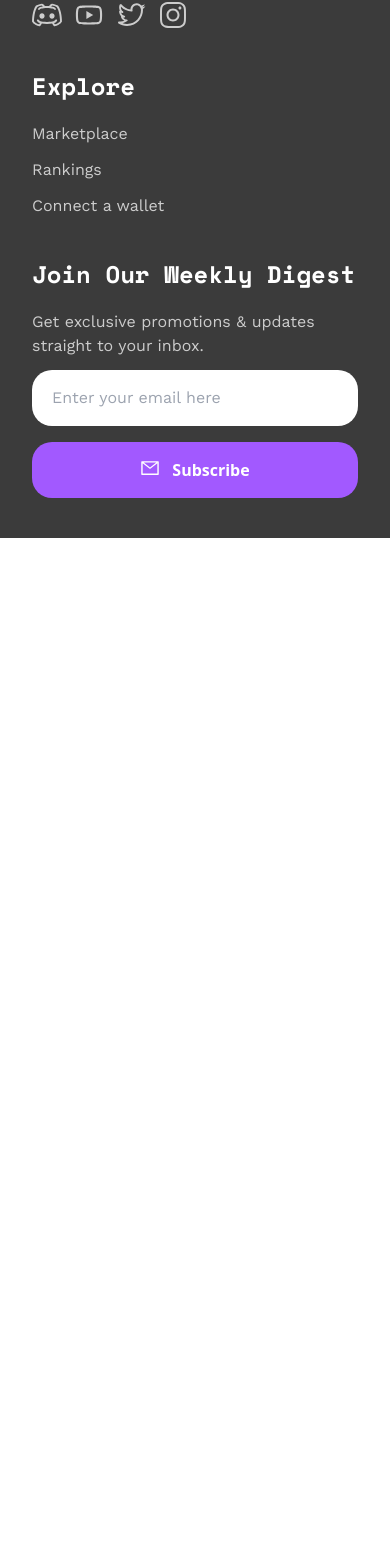
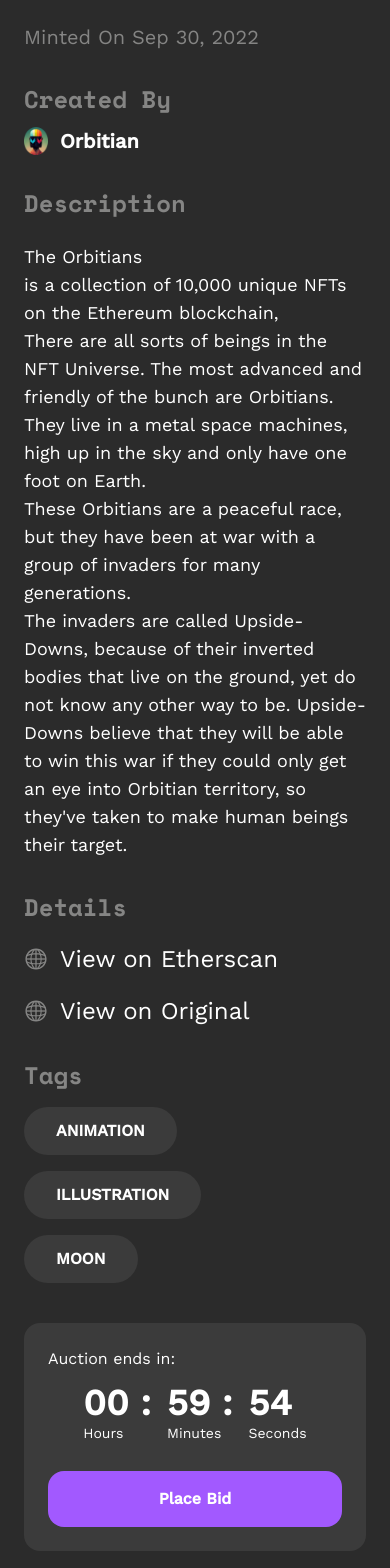
Before and after one commit to Judge-Paul/nft-marketplace, a React (Vite) app: page /nft in a window 390 px wide. Shown: the part 337-1905 px from the top of the page. Before the commit the page ends 875 px from the top, so only its background shows below. Built offline with nearby package versions, Linux system fonts and the light colour scheme.

Commit message:
feat: create artist page

```diff
--- a/src/App.jsx
+++ b/src/App.jsx
@@ -9,6 +9,7 @@ import ConnectPage from "./pages/ConnectPage";
 import RegisterPage from "./pages/RegisterPage";
 import RankingsPage from "./pages/RankingsPage";
 import ArtistPage from "./pages/ArtistPage";
+import NftPage from "./pages/NftPage";
 
 export default function App() {
   function ScrollToTop() {
@@ -33,6 +34,7 @@ export default function App() {
             <Route path="/connect" element={<ConnectPage />} />
             <Route path="/register" element={<RegisterPage />} />
             <Route path="/artist" element={<ArtistPage />} />
+            <Route path="/nft" element={<NftPage />} />
           </Routes>
         <Footer />
       </BrowserRouter>
--- a/src/components/Highlighted.jsx
+++ b/src/components/Highlighted.jsx
@@ -26,7 +26,7 @@ export default function Highlighted() {
                         </motion.button>
                     </div>
                     <div className="mt-7 md:mt-auto order-1 md:order-2">
-                        <Timer />
+                        <Timer hour={24} />
                     </div>
                 </div>
             </div>
--- a/src/components/Timer.jsx
+++ b/src/components/Timer.jsx
@@ -1,8 +1,9 @@
 import React, { useState, useEffect } from "react";
+import { motion } from "framer-motion";
 
-function Timer() {
+function Timer({ bidButton, hour }) {
   const [timeLeft, setTimeLeft] = useState({
-    hours: 24,
+    hours: hour,
     minutes: 0,
     seconds: 0,
   });
@@ -39,9 +40,9 @@ function Timer() {
   }, [timeLeft]);
 
   return (
-    <div className="bg-[#3B3B3B] p-6 rounded-2xl opacity-75">
+    <div className="w-full bg-[#3B3B3B] p-6 rounded-2xl">
         <p className="mb-3">Auction ends in:</p>
-        <h1 className="text-5xl font-bold flex">
+        <div className={`text-4xl font-bold flex justify-center lg:`}>
             <div className="pr-4">
                 {timeLeft.hours.toString().padStart(2, "0")}{" "}:
                 <p className="text-sm font-light">Hours</p>
@@ -54,7 +55,13 @@ function Timer() {
                 {timeLeft.seconds.toString().padStart(2, "0")}
                 <p className="text-sm font-light">Seconds</p>
             </div>
-        </h1>
+        </div>
+        {bidButton && <motion.button
+          className="mt-7 w-full py-4 bg-[#A259FF] rounded-2xl font-semibold"
+          whileHover={{ scale: 0.92 }}
+          >
+          Place Bid
+        </motion.button>}
     </div>
   );
 }
--- a/src/components/cards/NFTCard.jsx
+++ b/src/components/cards/NFTCard.jsx
@@ -4,7 +4,7 @@ import { Link } from "react-router-dom";
 
 export default function NFTCard({image, title, artist, artistAvatar, price, highestBid, className }) {
     return (
-        <Link to="/marketplace">
+        <Link to="/nft">
             <motion.div
                 whileHover={{ scale: 0.92 }}
                 className={`rounded-2xl ${className} w-80 mt-7`}
--- /dev/null
+++ b/src/pages/NftPage.jsx
@@ -0,0 +1,107 @@
+import React from "react";
+import BG from "../assets/nft-page-bg.png"
+import Timer from "../components/Timer";
+import { RxGlobe } from "react-icons/rx";
+import { AiOutlineArrowRight } from "react-icons/ai";
+import { motion } from "framer-motion";
+import { Link } from "react-router-dom";
+import NFTCard from "../components/cards/NFTCard";
+import icon from "../assets/artists-avatars/Animakid.png";
+import NFT from "../assets/highlighted-nft.png";
+
+export default function NftPage() {
+    return (
+        <div className="text-white font-workSans">
+            <img src={BG} alt="NFT Background" className="w-full" />
+            <div className="lg:flex px-6 sm:px-32">
+                <div className="mt-10 flex-1">
+                    <h4 className="text-2xl lg:text-[3.3rem] font-semibold">
+                        The Orbitians
+                    </h4>
+                    <p className="mt-8 text-xl text-[#858584]">
+                        Minted On Sep 30, 2022
+                    </p>
+                    <p className="mt-8 text-2xl text-[#858584] font-spaceMono font-semibold">
+                        Created By
+                    </p>
+                    <div className="flex mt-3">
+                        <img src={icon} width="24px" />
+                        <h4 className="ml-3 text-xl font-semibold">Orbitian</h4>
+                    </div>
+                    <p className="mt-8 text-2xl text-[#858584] font-spaceMono font-semibold">
+                        Description
+                    </p>
+                    <div className="mt-6 text-lg md:text-2xl">
+                        The Orbitians<br />
+                        is a collection of 10,000 unique NFTs on the Ethereum blockchain, <br />
+                        There are all sorts of beings in the NFT Universe. The most advanced and friendly of the bunch are Orbitians. <br />
+                        They live in a metal space machines, high up in the sky and only have one foot on Earth. <br />
+                        These Orbitians are a peaceful race, but they have been at war with a group of invaders for many generations. <br />
+                        The invaders are called Upside-Downs, because of their inverted bodies that live on the ground, yet do not know any other way to be. Upside-Downs believe that they will be able to win this war if they could only get an eye into Orbitian territory, so they've taken to make human beings their target.
+                    </div>
+                    <p className="mt-8 text-2xl text-[#858584] font-spaceMono font-semibold">
+                        Details
+                    </p>
+                    <div className="flex text-2xl mt-5">
+                        <RxGlobe className="text-[#858584] my-auto mr-3" />
+                        View on Etherscan
+                    </div>
+                    <div className="flex text-2xl mt-5">
+                        <RxGlobe className="text-[#858584] my-auto mr-3" />
+                        View on Original
+                    </div>
+                    <p className="mt-8 text-2xl text-[#858584] font-spaceMono font-semibold">
+                        Tags
+                    </p>
+                    <div className="block lg:flex gap-5 mt-3">
+                        <h4 className="py-3 px-8 mt-4 w-max rounded-full bg-[#3B3B3B] font-semibold">
+                            ANIMATION
+                        </h4>
+                        <h4 className="py-3 px-8 mt-4 w-max rounded-full bg-[#3B3B3B] font-semibold">
+                            ILLUSTRATION
+                        </h4>
+                        <h4 className="py-3 px-8 mt-4 w-max rounded-full bg-[#3B3B3B] font-semibold">
+                            MOON
+                        </h4>
+                    </div>
+                </div>
+                <div className="flex-1 mt-10">
+                    <div className="mx-auto lg:mx-0 lg:ml-auto lg:w-3/4 xl:w-3/5">
+                    <Timer bidButton={true} hour={1} />
+                    </div>
+                </div>
+            </div>
+            <div className="px-6 lg:px-32">
+                <div className="flex justify-between mt-20">
+                    <h4 className="text-2xl lg:text-[2.3rem] font-semibold">More From This Artist</h4>
+                    <Link to="/artist">
+                        <motion.button
+                            className="hidden sm:flex border-2 border-[#A259FF] rounded-2xl py-4 px-10 font-semibold"
+                            whileHover={{ scale: 0.92 }}
+                        >
+                            <AiOutlineArrowRight className="my-auto text-[#A259FF] mr-2" />
+                            Go To Artist Page
+                        </motion.button>
+                    </Link>
+                </div>
+                <div className="grid md:grid-cols-2 xl:grid-cols-3 justify-items-center">
+                    <NFTCard title="Distant Galaxy" artist="MoonDancer" artistAvatar={icon} price={1.63} highestBid={0.33} image={NFT} className={"bg-[#3B3B3B]"} />
+                    <NFTCard title="Distant Galaxy" artist="MoonDancer" artistAvatar={icon} price={1.63} highestBid={0.33} image={NFT} className={"bg-[#3B3B3B]"} />
+                    <NFTCard title="Distant Galaxy" artist="MoonDancer" artistAvatar={icon} price={1.63} highestBid={0.33} image={NFT} className={"bg-[#3B3B3B]"} />
+                    <NFTCard title="Distant Galaxy" artist="MoonDancer" artistAvatar={icon} price={1.63} highestBid={0.33} image={NFT} className={"bg-[#3B3B3B]"} />
+                    <NFTCard title="Distant Galaxy" artist="MoonDancer" artistAvatar={icon} price={1.63} highestBid={0.33} image={NFT} className={"bg-[#3B3B3B]"} />
+                    <NFTCard title="Distant Galaxy" artist="MoonDancer" artistAvatar={icon} price={1.63} highestBid={0.33} image={NFT} className={"bg-[#3B3B3B]"} />
+                <Link to="/artist">
+                    <motion.button
+                        className="flex sm:hidden mt-6 w-80 justify-center border-2 border-[#A259FF] rounded-2xl py-4 px-10 font-semibold"
+                        whileHover={{ scale: 0.92 }}
+                    >
+                        <AiOutlineArrowRight className="my-auto text-[#A259FF] mr-2" />
+                        Go To Artist Page
+                    </motion.button>
+                </Link>
+                </div>
+            </div>
+        </div>
+    )
+}
```
Also changed, not shown: src/assets/nft-page-bg.png (added).
